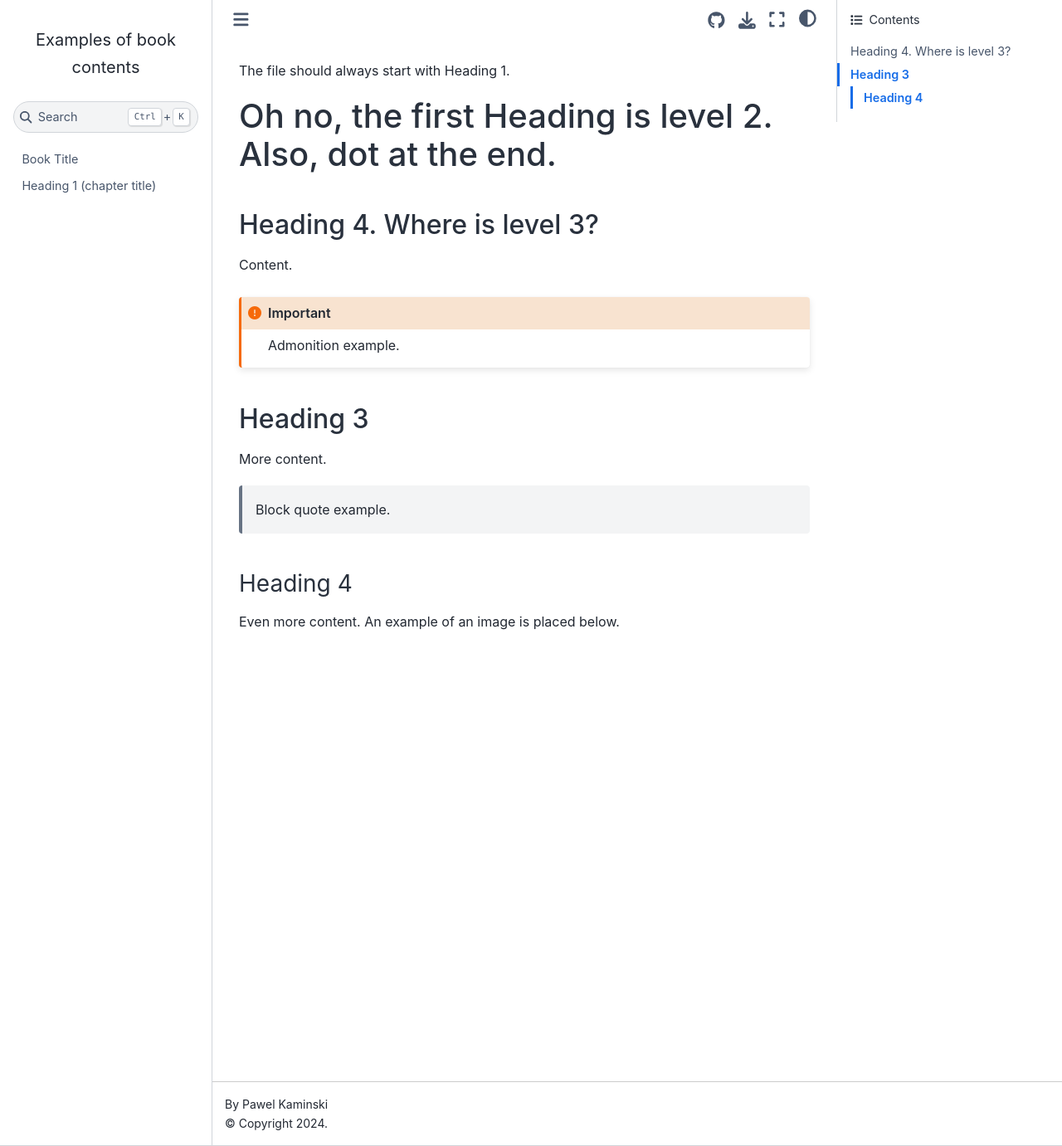
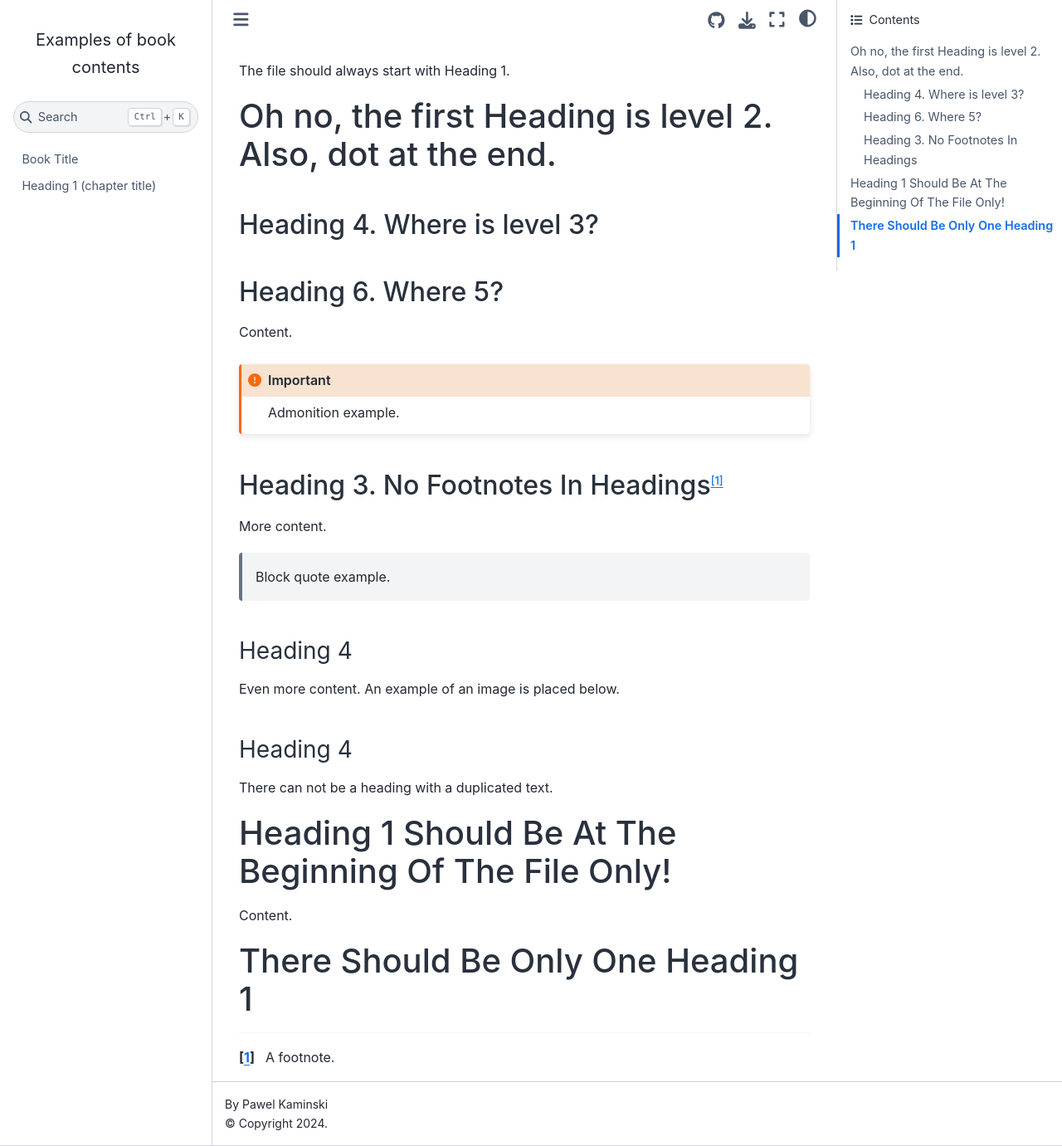
Before and after one commit to organization-for-attestation/examples, a Jupyter Book: the page built from verification_breaks.md, in a window 1280 px wide and 1381 px high. Shown: the whole window at 83% size. Built offline with Jupyter Book 1.0.4 settings and Sphinx 7.4.7 and the Sphinx Book theme 1.1.4, drawn with Linux system fonts in a browser that asks for light colours.

Commit message:
2024-06-26T15:28:33.117Z [K9PZ3AEZPJ8HKY46] Perform action aws:s3:ObjectCreated:Put on 'examples/verification_breaks.md'

```diff
--- a/verification_breaks.md
+++ b/verification_breaks.md
@@ -3,6 +3,8 @@ The file should always start with Heading 1.
 ## Oh no, the first Heading is level 2. Also, dot at the end.
 
 #### Heading 4. Where is level 3?
+
+#### Heading 6. Where 5?
 
 Content.
 
@@ -10,7 +12,7 @@ Content.
 Admonition example.
 :::
 
-### Heading 3
+### Heading 3. No Footnotes In Headings[^footnote-ref-1]
 
 More content.
 
@@ -18,3 +20,15 @@ More content.
 #### Heading 4
 
 Even more content. An example of an image is placed below.
+
+#### Heading 4
+
+There can not be a heading with a duplicated text.
+
+# Heading 1 Should Be At The Beginning Of The File Only!
+
+Content.
+
+# There Should Be Only One Heading 1
+
+[^footnote-ref-1]: A footnote.
```
